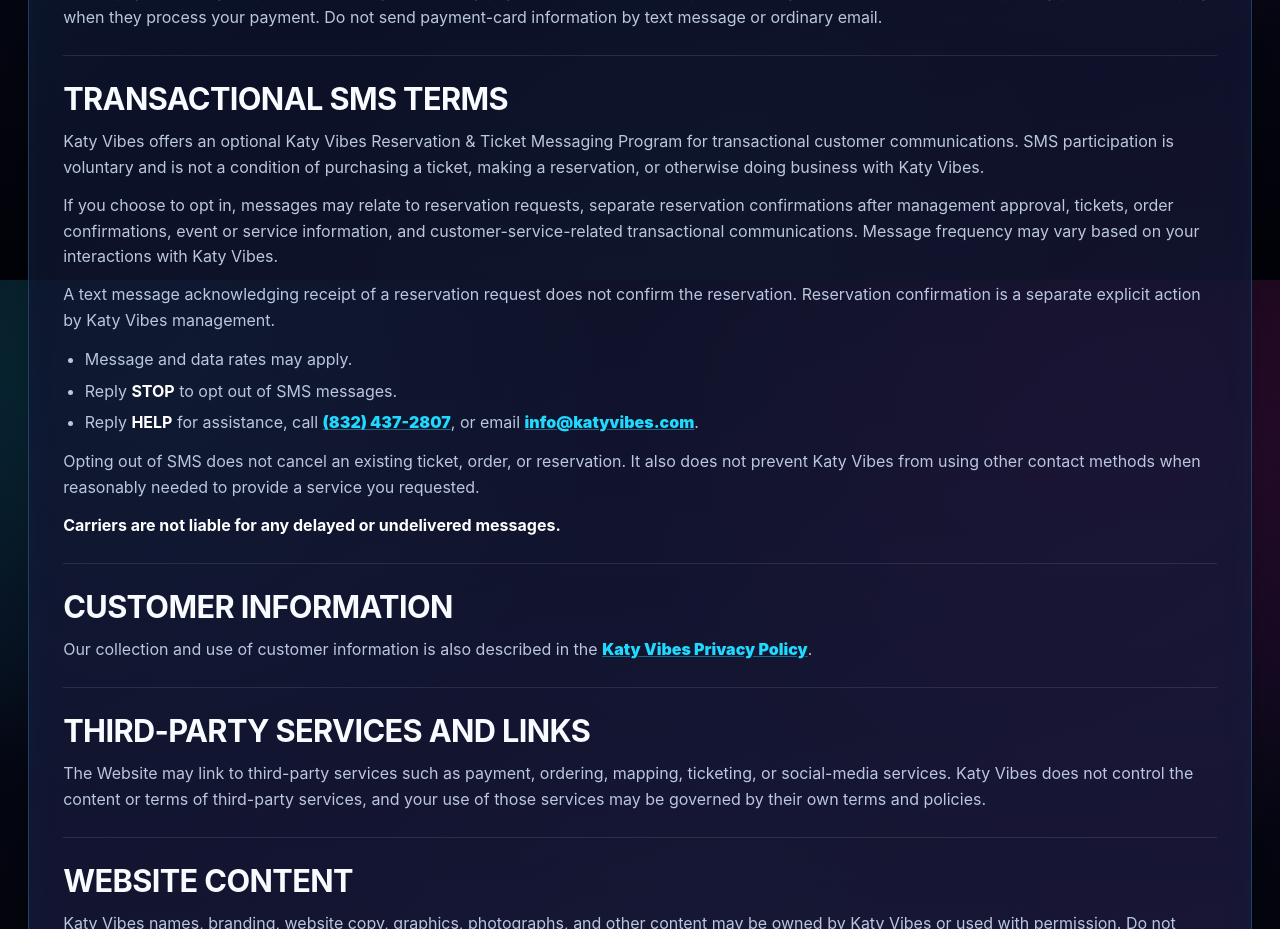
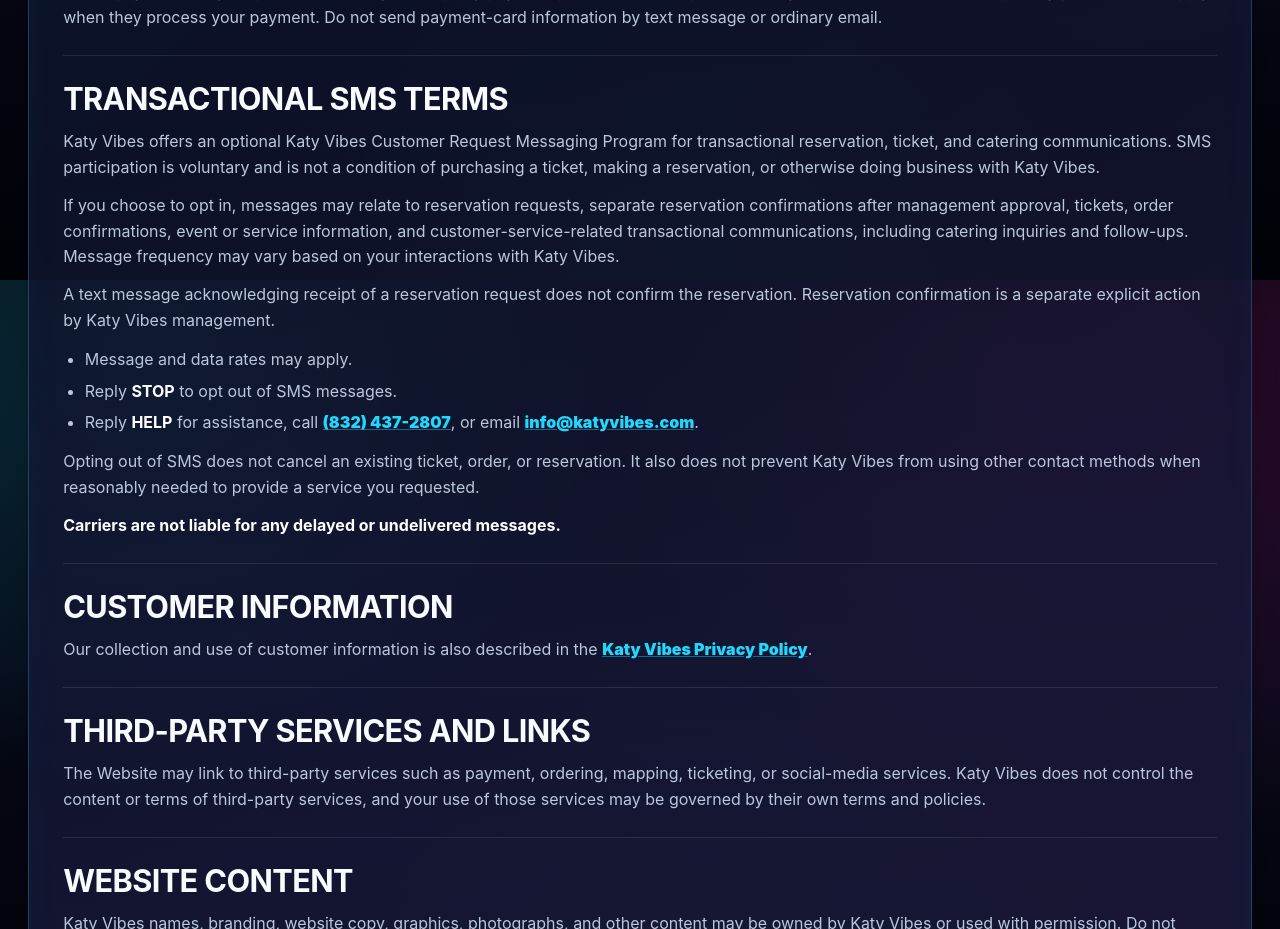
Before and after one commit to KatyVibesRepo/kv-website, a Next.js app: page /terms in a window 1280 px wide. Shown: the part 1320-2249 px from the top of the page. Built offline with nearby package versions, Linux system fonts and the light colour scheme; no server answers.

Commit message:
Include catering messages in transactional SMS terms

```diff
--- a/app/terms/page.tsx
+++ b/app/terms/page.tsx
@@ -90,8 +90,8 @@
         <section>
           <h2>Transactional SMS terms</h2>
           <p>
-            Katy Vibes offers an optional Katy Vibes Reservation & Ticket Messaging
-            Program for transactional customer communications. SMS participation is
+            Katy Vibes offers an optional Katy Vibes Customer Request Messaging
+            Program for transactional reservation, ticket, and catering communications. SMS participation is
             voluntary and is not a condition of purchasing a ticket, making a
             reservation, or otherwise doing business with Katy Vibes.
           </p>
@@ -99,7 +99,7 @@
             If you choose to opt in, messages may relate to reservation requests,
             separate reservation confirmations after management approval, tickets,
             order confirmations, event or service information, and
-            customer-service-related transactional communications. Message frequency
+            customer-service-related transactional communications, including catering inquiries and follow-ups. Message frequency
             may vary based on your interactions with Katy Vibes.
           </p>
           <p>
```
